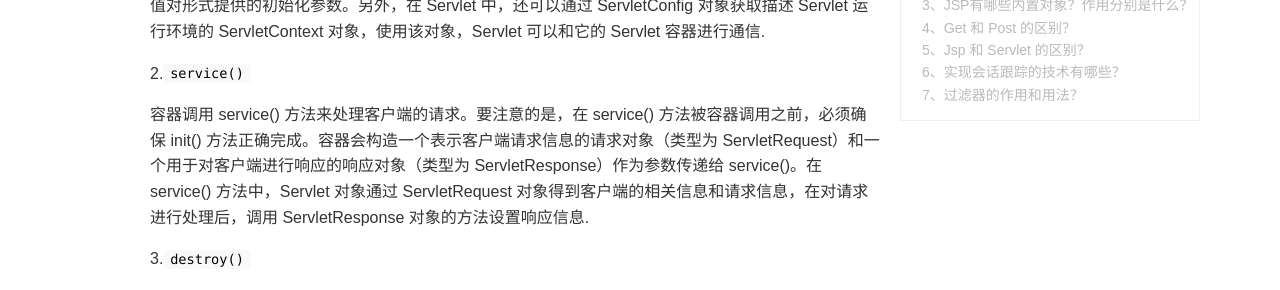
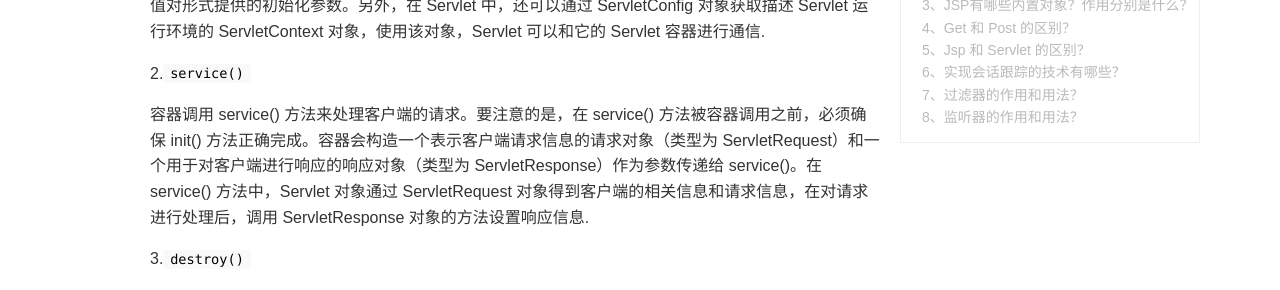
Before and after one commit to DoctorDeng/DoctorDeng.github.io, a Jekyll site: the page built from _posts/2016-09-12-java-面试.md, in a window 1280 px wide and 900 px high, scrolled down 333 px. Shown: the part 151-441 px from the top of the window. Built offline with Jekyll 4.4.1, drawn with Linux system fonts in a browser that asks for light colours.

Commit message:
modify file

````diff
--- a/_posts/2016-09-12-java-面试.md
+++ b/_posts/2016-09-12-java-面试.md
@@ -217,3 +217,5 @@ public class DownloadCounterFilter implements Filter {private ExecutorService ex
 
 }
 ```
+
+## 8、监听器的作用和用法？
````
